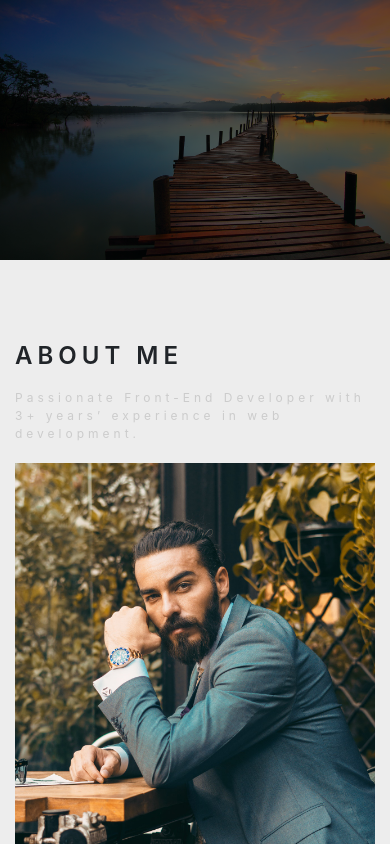
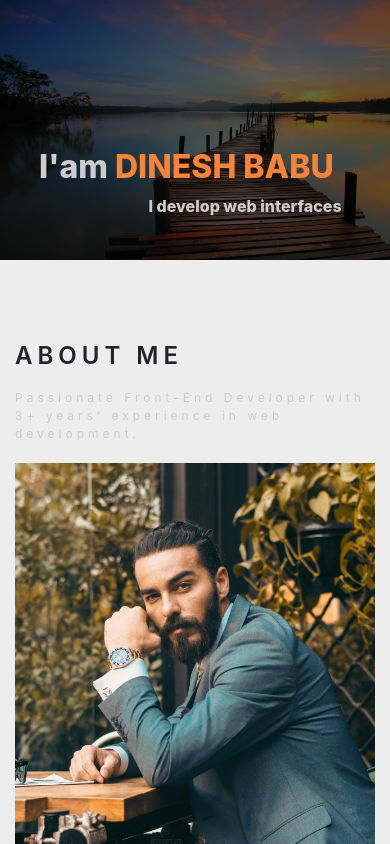
Before and after one commit to dineshbabu3395/portfolio, an Angular app: page /projects in a window 390 px wide. Shown: the top 844 px of the page. Built offline with nearby package versions, Linux system fonts and the light colour scheme.

Commit message:
responsive

```diff
--- a/src/app/home/home.component.html
+++ b/src/app/home/home.component.html
@@ -1,4 +1,4 @@
-
+<div class="image-wrapper">
     <div class="landing-home">
         <img src="assets/images/landimage.jpg" alt="" class="landing-img img-fluid">
     </div>
@@ -6,6 +6,7 @@
         I'am <span style="color: #f68338;">DINESH BABU</span>
         <p class="line-1 anim-typewriter">I develop web interfaces</p>
     </div>
+</div>
 
 <div class="container">
     <section class="about marg-bot marg-top">
--- a/src/app/home/home.component.scss
+++ b/src/app/home/home.component.scss
@@ -1,4 +1,6 @@
-
+.image-wrapper{
+    position: relative;
+}
 .landing-home__text{
     position: absolute;
     left: 10%;
```
